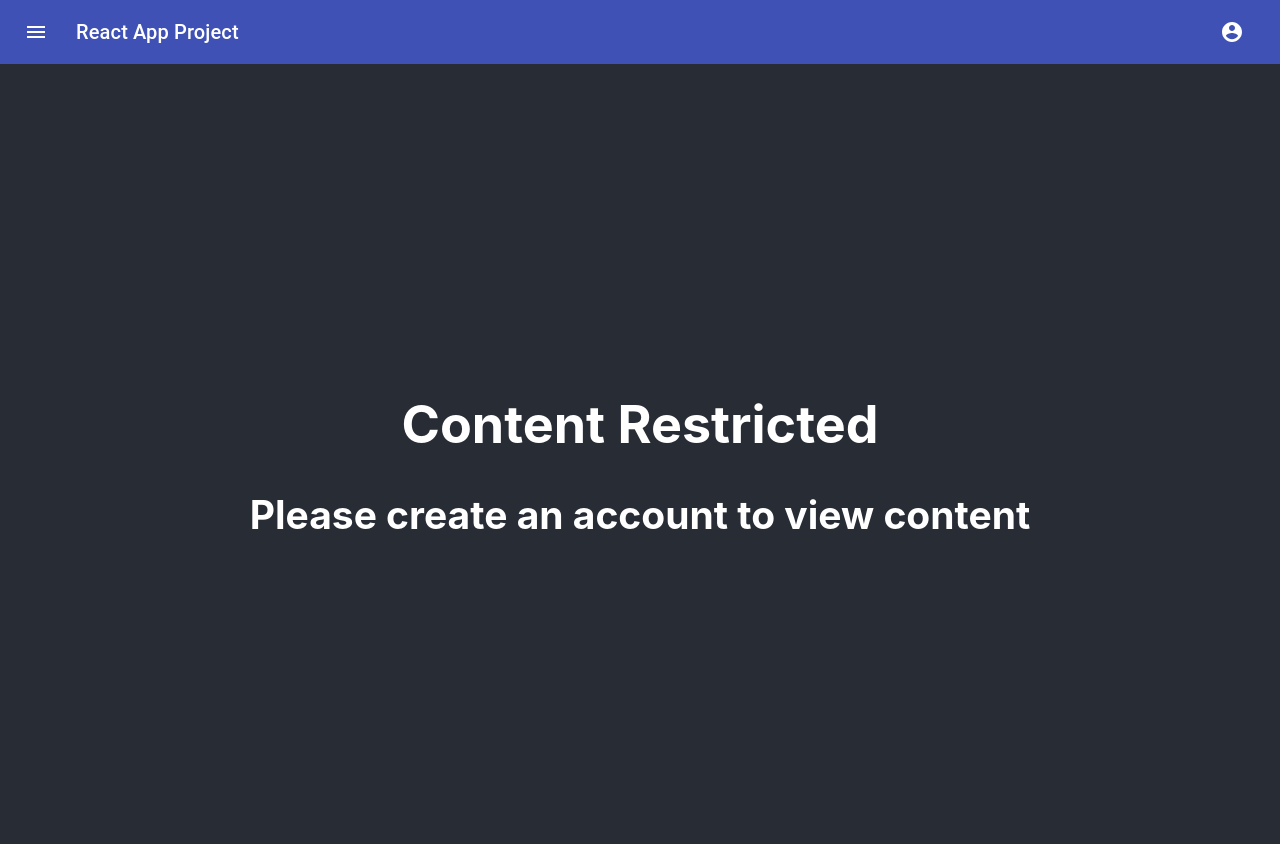
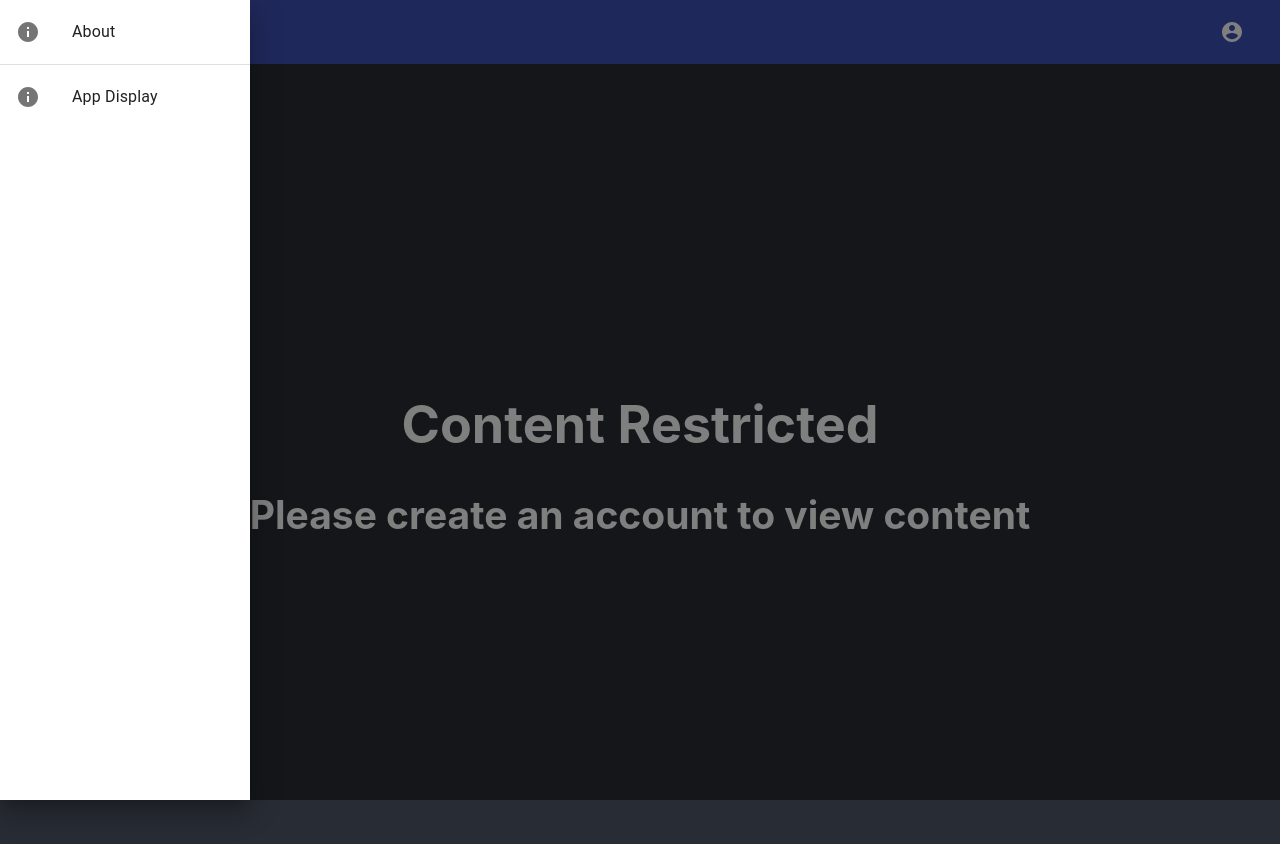
Before and after one commit to Ry-Hebert/DGM-3790-second-try, a React (Create React App) app: page / in a window 1280 px wide. Both pictures are taken after a click on the button 36 px from the left and 32 px from the top of the page. Shown: the top 844 px of the page. Built offline with nearby package versions, Linux system fonts and the light colour scheme; no server answers.

Commit message:
update to hopfully get project running on netlify

```diff
--- a/src/assets/scss/fleetGrab.scss
+++ b/src/assets/scss/fleetGrab.scss
@@ -1,14 +1,17 @@
 .cardGrid
 {
     display: grid;
-    grid-template-columns: 1fr 1fr 1fr;
+    grid-template-columns: 1fr;
     width: 100%;
+    justify-items: center;
 }
 
 .shipCard{
     display: grid;
-    max-width: 33vw;
-    margin: 2rem;
+    //max-width: 33vw;
+    margin: 1rem;
+    align-content: baseline;
+    height: fit-content;
 }
 
 .cardHeader{
@@ -41,3 +44,19 @@ form{
 #menu-appbar > div.MuiPaper-root.MuiMenu-paper.MuiPopover-paper.MuiPaper-elevation8.MuiPaper-rounded{
     top: 4rem !important;
 }
+
+@media only screen and (min-width:34rem)
+{
+    .cardGrid
+    {
+        grid-template-columns: 1fr 1fr;
+    }
+}
+
+@media only screen and (min-width:60rem)
+{
+    .cardGrid
+    {
+        grid-template-columns: 1fr 1fr 1fr;
+    }
+}
--- a/src/components/FleetGrab.js
+++ b/src/components/FleetGrab.js
@@ -38,13 +38,13 @@ const FleetGrab = () =>{
     const classes = useStyles();
     const [expanded, setExpanded] = React.useState(false);
 
-    const handleExpandClick = () => {
-        setExpanded(!expanded)
+    const handleExpandClick = (i) => {
+        setExpanded({...expanded, [i]: !expanded[i]})
     }
 
     return(
         <Grid className='cardGrid'>
-            {manifest.shipList.map(element => {
+            {manifest.shipList.map((element, i) => {
                 let elAlt = `The ${element.manufacturer.name} ${element.name}`
                 let elImg = `${element.storeImageMedium}`
                 return(
@@ -60,41 +60,24 @@ const FleetGrab = () =>{
                                     {element.name}
                                 </Typography>
                                 <Typography className='cardBText' variant='body2' component='p'>
-                                    {element.description}
+                                    {/* {element.description} */}
                                 </Typography>
                             </CardContent>
                         </CardActionArea>
                         <CardActions>
                             <Button><Link href={element.storeUrl} target='_blank' rel='noopener'>Learn More</Link></Button>
                             {element.brochure != null ? <Button><Link href={element.brochure} target='_blank' rel='noopener'>View Brochure</Link></Button> : null}
-                            <IconButton className={clsx(classes.expand, {[classes.expandOpen]: expanded,})} onClick={handleExpandClick} aria-expanded={expanded} aria-label="show more">
+                            <IconButton className='card-right' aria-label="add to favorites">
+                                <FavoriteIcon />
+                            </IconButton>
+                            <IconButton className={clsx(classes.expand[i], {[classes.expandOpen]: expanded[i],})} onClick={() => handleExpandClick(i)} aria-expanded={expanded} aria-label="show more">
                                 <ExpandMoreIcon />
                             </IconButton>
                         </CardActions>
-                        <Collapse in={expanded} timeout="auto" unmountOnExit>
+                        <Collapse in={expanded[i]} timeout="auto" unmountOnExit>
                             <CardContent>
-                            <Typography paragraph>Method:</Typography>
                             <Typography paragraph>
-                                Heat 1/2 cup of the broth in a pot until simmering, add saffron and set aside for 10
-                                minutes.
-                            </Typography>
-                            <Typography paragraph>
-                                Heat oil in a (14- to 16-inch) paella pan or a large, deep skillet over medium-high
-                                heat. Add chicken, shrimp and chorizo, and cook, stirring occasionally until lightly
-                                browned, 6 to 8 minutes. Transfer shrimp to a large plate and set aside, leaving chicken
-                                and chorizo in the pan. Add pimentón, bay leaves, garlic, tomatoes, onion, salt and
-                                pepper, and cook, stirring often until thickened and fragrant, about 10 minutes. Add
-                                saffron broth and remaining 4 1/2 cups chicken broth; bring to a boil.
-                            </Typography>
-                            <Typography paragraph>
-                                Add rice and stir very gently to distribute. Top with artichokes and peppers, and cook
-                                without stirring, until most of the liquid is absorbed, 15 to 18 minutes. Reduce heat to
-                                medium-low, add reserved shrimp and mussels, tucking them down into the rice, and cook
-                                again without stirring, until mussels have opened and rice is just tender, 5 to 7
-                                minutes more. (Discard any mussels that don’t open.)
-                            </Typography>
-                            <Typography>
-                                Set aside off of the heat to let rest for 10 minutes, and then serve.
+                                {element.description}
                             </Typography>
                             </CardContent>
                         </Collapse>
--- a/src/components/Login.js
+++ b/src/components/Login.js
@@ -73,6 +73,7 @@ function SimpleDialog(props) {
                     label="Name"
                     variant="outlined"
                     name='name'
+                    tabIndex={0}
                     autoFocus
                     value={values.name}
                     onBlur={handleBlur}
@@ -88,6 +89,7 @@ function SimpleDialog(props) {
                     label="Email"
                     variant="outlined"
                     name='email'
+                    tabIndex={0}
                     autoFocus
                     value={values.email}
                     onBlur={handleBlur}
@@ -103,6 +105,7 @@ function SimpleDialog(props) {
                     label="Password"
                     variant="outlined"
                     name='password'
+                    tabIndex={0}
                     autoFocus
                     value={values.password}
                     onBlur={handleBlur}
--- a/src/components/NavAppBar.js
+++ b/src/components/NavAppBar.js
@@ -1,4 +1,5 @@
 import React from 'react';
+import clsx from 'clsx';
 import { makeStyles } from '@material-ui/core/styles';
 import AppBar from '@material-ui/core/AppBar';
 import Toolbar from '@material-ui/core/Toolbar';
@@ -8,7 +9,13 @@ import MenuIcon from '@material-ui/icons/Menu';
 import AccountCircle from '@material-ui/icons/AccountCircle';
 import MenuItem from '@material-ui/core/MenuItem';
 import Menu from '@material-ui/core/Menu';
-// import { useLoginContext } from '../contexts/LoginContext'
+import List from '@material-ui/core/List'
+import ListItem from '@material-ui/core/ListItem'
+import ListItemIcon from '@material-ui/core/ListItemIcon'
+import InfoIcon from '@material-ui/icons/Info'
+import ListItemText from '@material-ui/core/ListItemText'
+import Divider from '@material-ui/core/Divider'
+import Drawer from '@material-ui/core/Drawer'
 import Login from './Login'
 import { useLoginContext } from '../contexts/LoginContext';
 
@@ -21,6 +28,12 @@ const useStyles = makeStyles((theme) => ({
   },
   title: {
     flexGrow: 1,
+  },
+  list: {
+    width: 250,
+  },
+  fullList: {
+    width: 'auto',
   },
 }));
 
@@ -43,13 +56,53 @@ export default function MenuAppBar() {
     loginCtx.login()
   };
 
+  const [state, setState] = React.useState(null);
+  const openMenu = Boolean(state)
+
+  const toggleDrawer = (event) => {
+    setState(event.currentTarget);
+  };
+
+  const closeDrawer = (event) => {
+    setState(!event.currentTarget);
+  }
+
+  const list = (anchor) => (
+    <div
+      className={clsx(classes.list)}
+      role="presentation"
+      onClick={closeDrawer}
+      onKeyDown={closeDrawer}
+    >
+      <List>
+        <ListItem button key='About'>
+          <ListItemIcon><InfoIcon></InfoIcon></ListItemIcon>
+          <ListItemText primary='About' />
+        </ListItem>
+      </List>
+      <Divider />
+      <List>
+        <ListItem button key='About'>
+          <ListItemIcon><InfoIcon></InfoIcon></ListItemIcon>
+          <ListItemText primary='App Display' />
+        </ListItem>
+      </List>
+    </div>
+  );
+
+
   return (
     <div className={classes.root}>
       <AppBar position="static">
         <Toolbar>
-          <IconButton edge="start" className={classes.menuButton} color="inherit" aria-label="menu">
+          {['left'].map((anchor) =>(
+          <IconButton key={anchor} onClick={toggleDrawer} edge="start" className={classes.menuButton} color="inherit" aria-label="menu">
             <MenuIcon />
+            <Drawer anchor={anchor} open={openMenu} onClose={closeDrawer}>
+              {list(anchor)}
+            </Drawer>
           </IconButton>
+          ))}
           <Typography variant="h6" className={classes.title}>
             React App Project
           </Typography>
```
